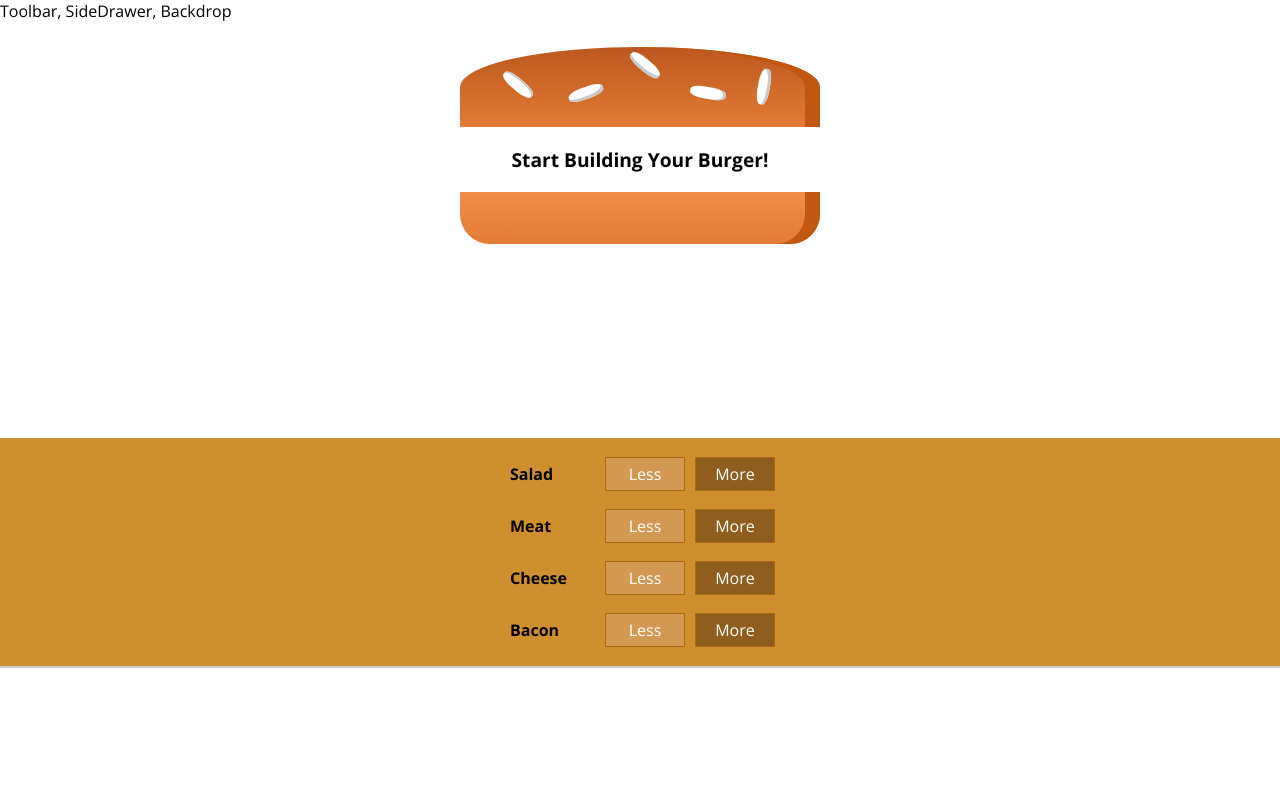
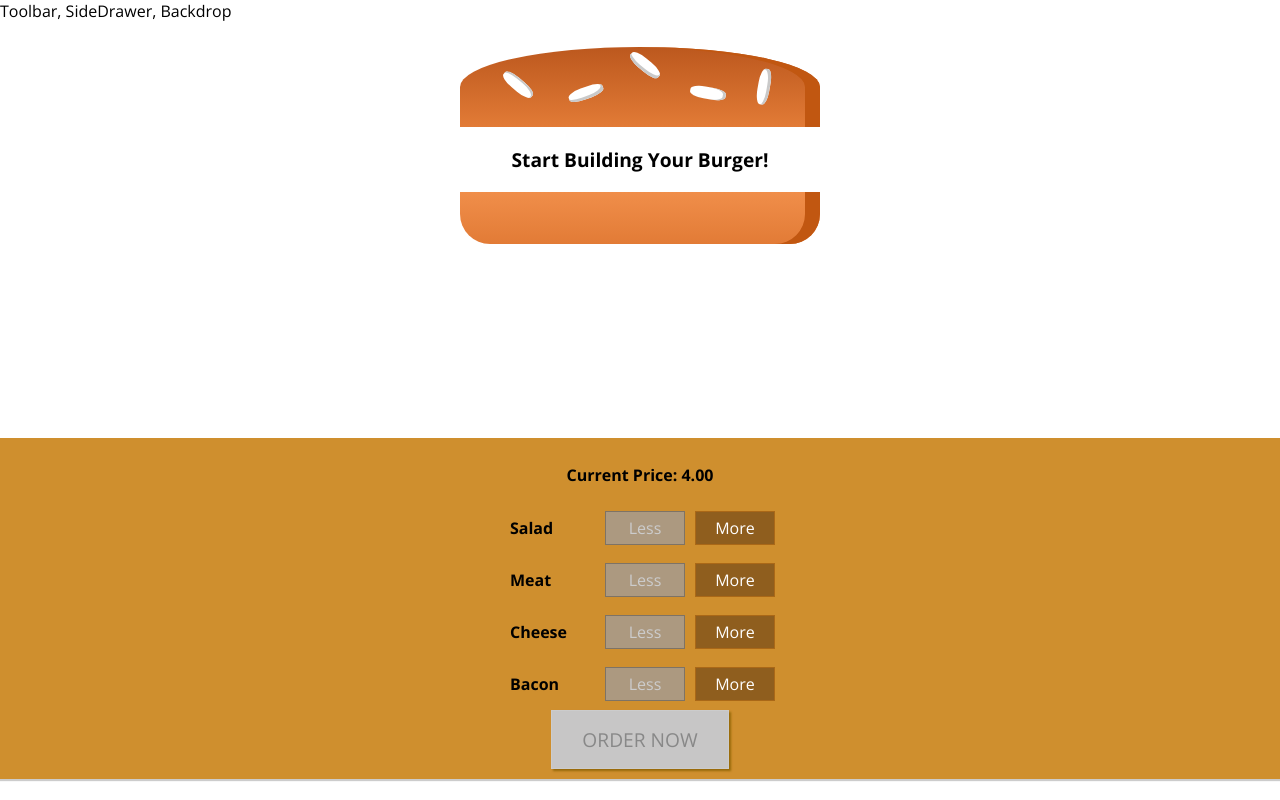
Before and after one commit to tpooch21/BurgerBuilder, a React (Create React App) app: page / in a window 1280 px wide. Built offline with nearby package versions, Linux system fonts and the light colour scheme.

Commit message:
Configure build controls to update price with ingredient additions/removals, and add Order Now button that is enabled/disabled dpending on whether burger is purchaseable

```diff
--- a/src/components/Burger/BuildControls/BuildControl/BuildControl.js
+++ b/src/components/Burger/BuildControls/BuildControl/BuildControl.js
@@ -5,8 +5,13 @@ import classes from './BuildControl.module.css';
 const buildControl = props => (
   <div className={classes.BuildControl}>
     <div className={classes.Label}>{props.label}</div>
-    <button className={classes.Less} onClick={props.remove}>Less</button>
-    <button className={classes.More} onClick={props.add}>More</button>
+    <button
+      className={classes.Less}
+      onClick={props.remove}
+      disabled={props.disabled}>Less</button>
+    <button
+      className={classes.More}
+      onClick={props.add}>More</button>
   </div>
 );
 
--- a/src/components/Burger/BuildControls/BuildControls.js
+++ b/src/components/Burger/BuildControls/BuildControls.js
@@ -12,9 +12,18 @@ const controls = [
 
 const buildControls = props => (
   <div className={classes.BuildControls}>
+    <p><strong>Current Price: {props.price.toFixed(2)}</strong></p>
     {controls.map(control => {
-      return <BuildControl key={control.label} label={control.label} add={() => {props.onAdd(control.type)}} remove={() => {props.onRemoval(control.type)}}/>
+      return <BuildControl
+                key={control.label}
+                label={control.label}
+                add={() => {props.onAdd(control.type)}}
+                remove={() => {props.onRemoval(control.type)}}
+                disabled={props.disabled[control.type]}/>
     })}
+    <button
+      className={classes.OrderButton}
+      disabled={!props.purchaseable}>ORDER NOW</button>
   </div>
 );
 
--- a/src/components/Burger/BuildControls/BuildControls.module.css
+++ b/src/components/Burger/BuildControls/BuildControls.module.css
@@ -8,3 +8,45 @@
   margin: auto;
   padding: 10px 0;
 }
+
+
+.OrderButton {
+  background-color: #DAD735;
+  outline: none;
+  cursor: pointer;
+  border: 1px solid #966909;
+  color: #966909;
+  font-family: inherit;
+  font-size: 1.2em;
+  padding: 15px 30px;
+  box-shadow: 2px 2px 2px #966909;
+}
+
+.OrderButton:hover, .OrderButton:active {
+  background-color: #A0DB41;
+  border: 1px solid #966909;
+  color: #966909;
+}
+
+.OrderButton:disabled {
+  background-color: #C7C6C6;
+  cursor: not-allowed;
+  border: 1px solid #ccc;
+  color: #888888;
+}
+
+.OrderButton:not(:disabled) {
+  animation: enable 0.3s linear;
+}
+
+@keyframes enable {
+  0% {
+      transform: scale(1);
+  }
+  60% {
+      transform: scale(1.1);
+  }
+  100% {
+      transform: scale(1);
+  }
+}
--- a/src/containers/BurgerBuilder/BurgerBuilder.js
+++ b/src/containers/BurgerBuilder/BurgerBuilder.js
@@ -3,6 +3,13 @@ import React, { Component } from 'react'
 import Aux from '../../hoc/Aux';
 import Burger from '../../components/Burger/Burger';
 import BuildControls from '../../components/Burger/BuildControls/BuildControls';
+
+const INGREDIENT_PRICES = {
+  meat: 1.5,
+  cheese: 0.5,
+  salad: 0.2,
+  bacon: 1
+};
 
 class BurgerBuilder extends Component {
   state = {
@@ -11,18 +18,37 @@ class BurgerBuilder extends Component {
       bacon: 0,
       cheese: 0,
       meat: 0
-    }
+    },
+    totalPrice: 4,
+    purchaseable: false
   };
+
+  updatePurchaseState = () => {
+    const ingredients = {
+      ...this.state.ingredients
+    };
+    const sum = Object.keys(ingredients)
+      .reduce((acc, curr) => {
+        return acc + ingredients[curr];
+      }, 0);
+
+    this.setState({
+      purchaseable: sum > 0
+    });
+  }
 
   handleIngredientAddition = (type) => {
     this.setState((prevState, props) => {
       const ingredientsUpdated = {...prevState.ingredients};
       ingredientsUpdated[type] = ingredientsUpdated[type] + 1;
 
+      const priceAddition = INGREDIENT_PRICES[type];
+
       return {
-        ingredients: ingredientsUpdated
+        ingredients: ingredientsUpdated,
+        totalPrice: prevState.totalPrice + priceAddition
       }
-    });
+    }, this.updatePurchaseState);
   }
 
   handleIngredientRemoval = (type) => {
@@ -34,17 +60,30 @@ class BurgerBuilder extends Component {
       const ingredientsUpdated = {...prevState.ingredients};
       ingredientsUpdated[type] = ingredientsUpdated[type] - 1;
 
+      const priceRemoval = INGREDIENT_PRICES[type];
+
       return {
-        ingredients: ingredientsUpdated
+        ingredients: ingredientsUpdated,
+        totalPrice: prevState.totalPrice - priceRemoval
       }
-    });
+    }, this.updatePurchaseState);
   }
 
   render() {
+    const disabledInfo = {...this.state.ingredients};
+    for (let key in disabledInfo) {
+      disabledInfo[key] = disabledInfo[key] <= 0;
+    }
+
     return (
       <Aux>
         <Burger ingredients={this.state.ingredients}/>
-        <BuildControls onAdd={this.handleIngredientAddition} onRemoval={this.handleIngredientRemoval}/>
+        <BuildControls
+          onAdd={this.handleIngredientAddition}
+          onRemoval={this.handleIngredientRemoval}
+          disabled={disabledInfo}
+          price={this.state.totalPrice}
+          purchaseable={this.state.purchaseable}/>
       </Aux>
     );
   }
```
